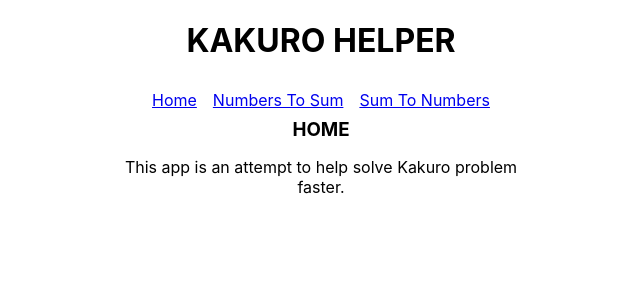
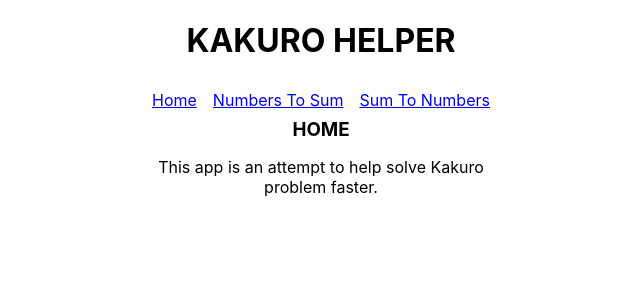
Before and after one commit to jasdang/kakuro-helper, a React (Create React App) app: page / in a window 1280 px wide. Shown: the top 300 px of the page, without its empty margins (319-959 px from the left). Built offline with nearby package versions, Linux system fonts and the light colour scheme.

Commit message:
reduce width

```diff
--- a/src/App.css
+++ b/src/App.css
@@ -1,7 +1,7 @@
 .App,
 h3,
 form {
-  width: 400px;
+  width: 360px;
   margin: auto;
   text-align: center;
 }
```
